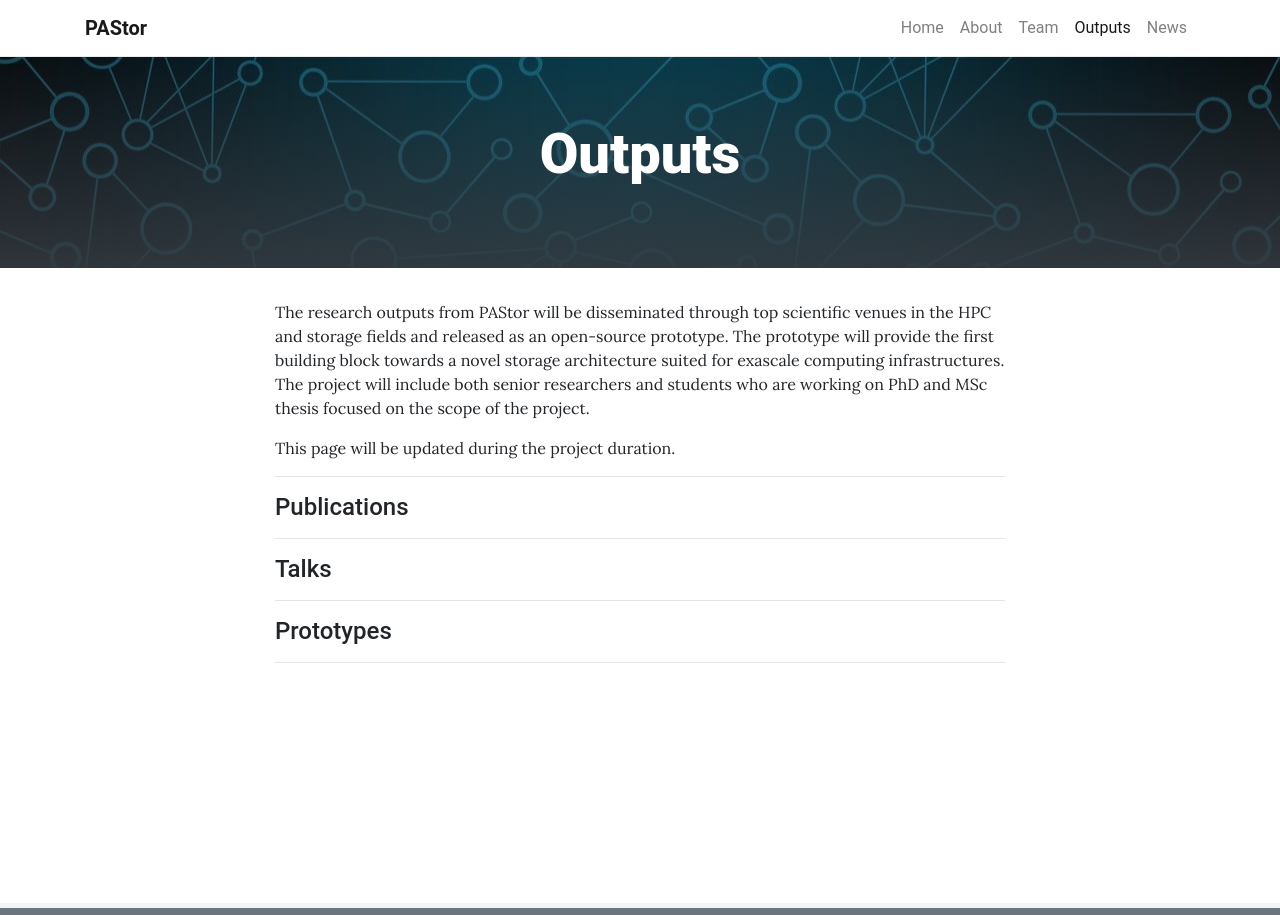
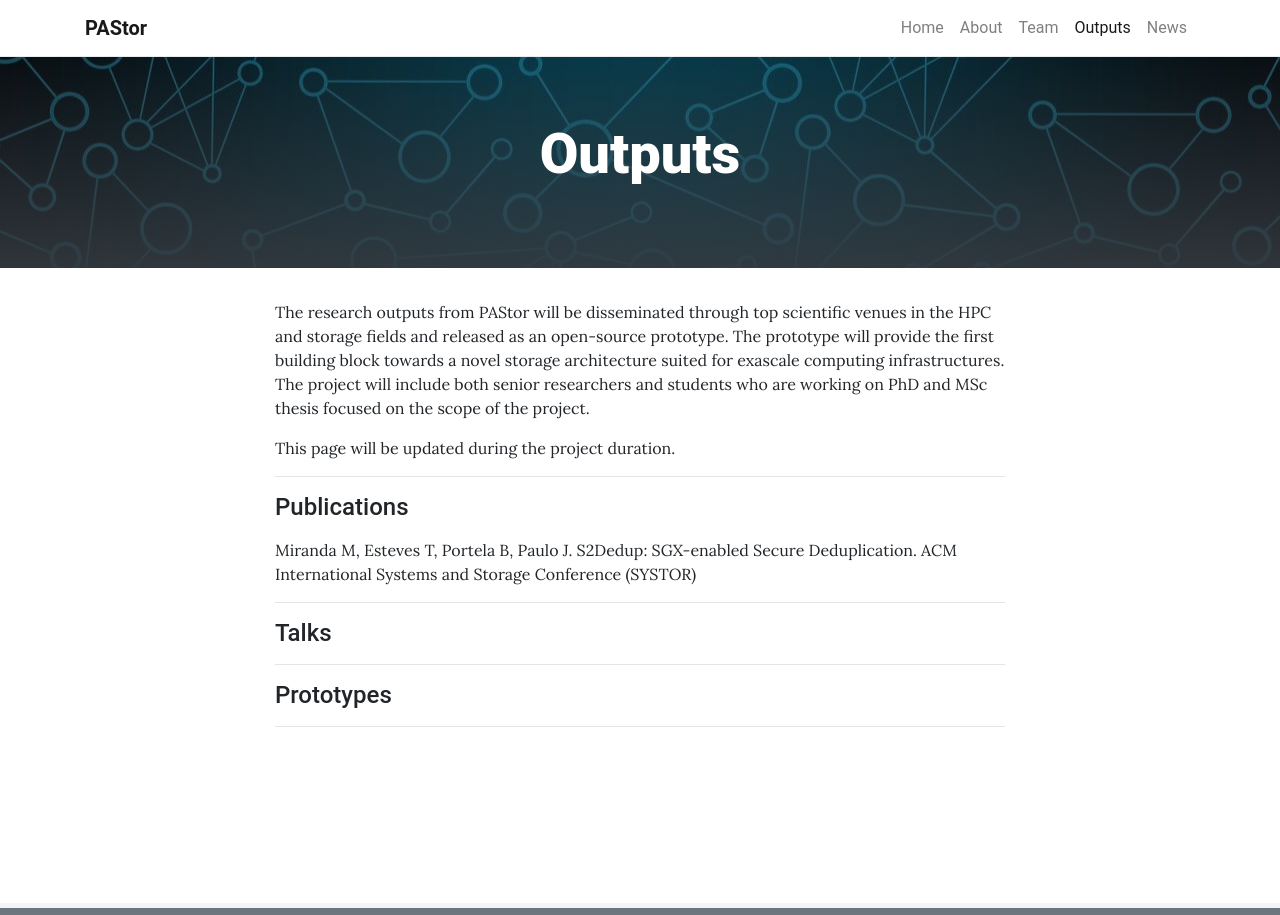
Before and after one commit to pastor-project/pastor-project.github.io, a Jekyll site: the page built from pages/outputs.md, in a window 1280 px wide, cut to the strip 0-915 px from the top of the page. Built offline with Jekyll 4.4.1, drawn with Linux system fonts in a browser that asks for light colours.

Commit message:
systor paper

```diff
--- a/pages/outputs.md
+++ b/pages/outputs.md
@@ -12,6 +12,8 @@ This page will be updated during the project duration.
 ---
 #### Publications
 
+Miranda M, Esteves T, Portela B, Paulo J. S2Dedup: SGX-enabled Secure Deduplication. ACM International Systems and Storage Conference (SYSTOR)
+
 ----
 #### Talks
 
```
Also changed, not shown: _posts/2021-05-21-systor.md (added, +15 -0 lines).
